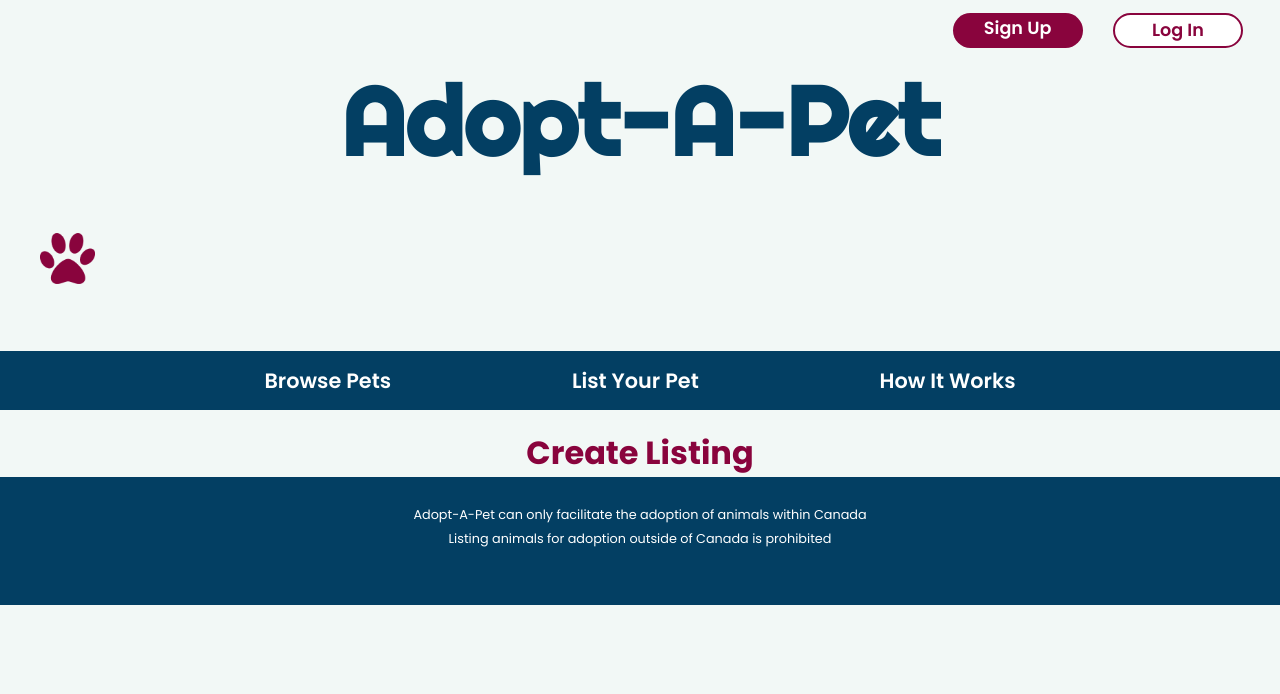
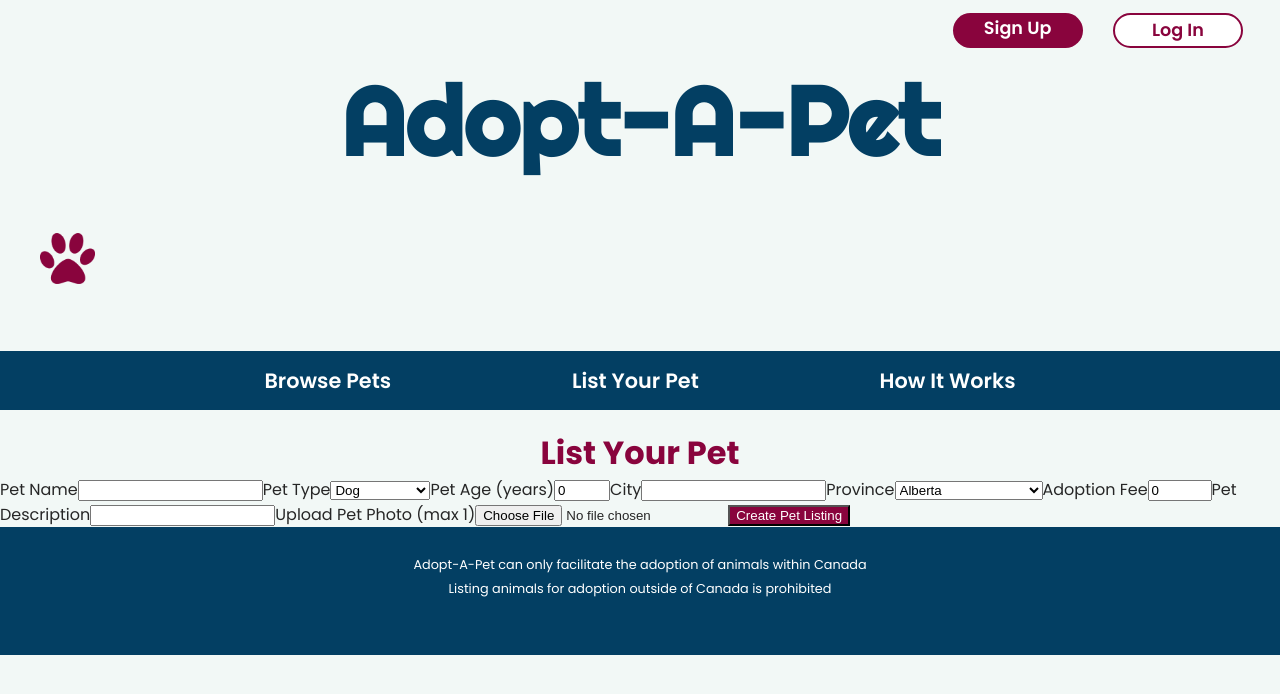
Before and after one commit to TiffanyStPierre/adopt-a-pet-app, a React (Create React App) app: page /create-listing in a window 1280 px wide. Shown: the top 694 px of the page. Built offline with nearby package versions, Linux system fonts and the light colour scheme; no server answers; sample sign-in values are in the browser's storage.

Commit message:
Create pet listing works, a few minor bugs to work out still

```diff
--- a/package.json
+++ b/package.json
@@ -12,6 +12,7 @@
     "react-router-dom": "^6.11.2",
     "react-scripts": "5.0.1",
     "react-toastify": "^9.1.3",
+    "uuid": "^9.0.0",
     "web-vitals": "^2.1.4"
   },
   "scripts": {
--- a/src/pages/CreateListing.jsx
+++ b/src/pages/CreateListing.jsx
@@ -1,5 +1,262 @@
+import { useState, useEffect, useRef } from 'react';
+import { getAuth, onAuthStateChanged } from 'firebase/auth';
+import {getStorage, ref, uploadBytesResumable, getDownloadURL} from 'firebase/storage';
+import {addDoc, collection, serverTimestamp} from 'firebase/firestore';
+import{db} from '../firebase.config';
+import { useNavigate } from 'react-router-dom';
+import Spinner from '../components/Spinner';
+import {toast} from 'react-toastify';
+import {v4 as uuidv4} from 'uuid';
+
 export default function CreateListing() {
+    const [loading, setLoading] = useState(false);
+    const [formData, setFormData] = useState({
+        type: '',
+        name: '',
+        age: 0,
+        city: '',
+        province: '',
+        description: '',
+        fee: 0,
+        images: [],
+    });
+    const [selectedPet, setSelectedPet] = useState('dog');
+    const [selectedProvince, setSelectedProvince] = useState('AB');
+
+    const auth = getAuth();
+    const navigate = useNavigate();
+    const isMounted = useRef(true);
+
+    const { name, age, city, description, fee, images } = formData;
+
+    useEffect(() => {
+        if (isMounted) {
+            onAuthStateChanged(auth, (user) => {
+                if (user) {
+                    setFormData({ ...formData, userRef: user.uid })
+                } else {
+                    navigate('/sign-in')
+                }
+            });
+        }
+
+        return () => {
+            isMounted.current = false;
+        }
+
+    }, [isMounted])
+
+    if (loading) {
+        return <Spinner />
+    }
+
+    const onSubmit = async (e) => {
+        e.preventDefault();
+        setLoading(true);
+
+        if(images.length !== 1) {
+            setLoading(false);
+            toast.error('Only 1 image may be uploaded for each pet')
+            return
+        }
+
+        // Store image in Firebase
+        const storeImage = async (image) => {
+            return new Promise((resolve, reject) => {
+                const storage = getStorage();
+                const fileName = `${auth.currentUser.uid}-${uuidv4()}`
+
+                const storageRef = ref(storage, 'images/' + fileName);
+
+                const uploadTask = uploadBytesResumable(storageRef, image);
+
+                uploadTask.on('state_changed',
+                    (snapshot) => {
+                        const progress = (snapshot.bytesTransferred / snapshot.totalBytes) * 100;
+                        console.log('Upload is ' + progress + '% done');
+                        switch (snapshot.state) {
+                            case 'paused':
+                                console.log('Upload is paused');
+                                break;
+                            case 'running':
+                                console.log('Upload is running');
+                                break;
+                        }
+                    },
+                    (error) => {
+                        reject(error);
+                    },
+                    () => {
+                        // Handle successful uploads on complete
+                        getDownloadURL(uploadTask.snapshot.ref).then((downloadURL) => {
+                            resolve(downloadURL);
+                        });
+                    }
+                )
+            })
+        }
+
+        const imgUrls = await Promise.all(
+            [...images].map((image) => storeImage(image))
+        ).catch(() => {
+            setLoading(false);
+            toast.error('Image not uploaded. Please try again.');
+            return
+        })
+
+        console.log(imgUrls);
+
+        const formDataCopy = {
+            ...formData,
+            imgUrls,
+            timestamp: serverTimestamp(),
+            province: selectedProvince,
+            type: selectedPet,
+        }
+
+        delete formDataCopy.images;
+
+        const docRef = await addDoc(collection(db, 'listings'), formDataCopy);
+        setLoading(false);
+        toast.success('Your listing has been saved');
+        navigate(`/${docRef.id}`);
+    }
+
+    const onMutate = e => {
+        if (e.target.files) {
+            setFormData((prevState) => ({
+                ...prevState,
+                images: e.target.files,
+            }))
+        }
+
+        if (e.target.id === 'type') {
+            setSelectedPet(e.target.value)
+        }
+
+        if (e.target.id === 'province') {
+            setSelectedProvince(e.target.value)
+        }
+
+        if (!e.target.files) {
+            setFormData((prevState) => ({
+                ...prevState,
+                [e.target.id]: e.target.value,
+            }))
+        }
+    }
+
     return (
-        <h2>Create Listing</h2>
+        <main>
+            <h2>List Your Pet</h2>
+            <form onSubmit={onSubmit}>
+                <label>Pet Name
+                    <input
+                        type='text'
+                        id='name'
+                        value={name}
+                        onChange={onMutate}
+                        maxLength='40'
+                        minLength='2'
+                        required
+                    />
+                </label>
+                <label>
+                    Pet Type
+                    <select name='listingPetType'
+                        value={selectedPet}
+                        id='type'
+                        onChange={onMutate}
+                        required
+                    >
+                        <option value="dog">Dog</option>
+                        <option value="cat">Cat</option>
+                        <option value="bird">Bird</option>
+                        <option value="smallAnimal">Small Animal</option>
+                        <option value="reptile">Reptile</option>
+                    </select>
+                </label>
+                <label>Pet Age (years)
+                    <input
+                        type='number'
+                        id='age'
+                        min='0'
+                        max='25'
+                        value={age}
+                        onChange={onMutate}
+                        required
+                    />
+                </label>
+                <label>City
+                    <input
+                        type='text'
+                        id='city'
+                        value={city}
+                        onChange={onMutate}
+                        maxLength='50'
+                        minLength='5'
+                        required
+                    />
+                </label>
+                <label>
+                    Province
+                    <select name='listingProvince'
+                        value={selectedProvince}
+                        id='province'
+                        onChange={onMutate}
+                        required
+                    >
+                        <option value="AB">Alberta</option>
+                        <option value="BC">British Columbia</option>
+                        <option value="MB">Maintoba</option>
+                        <option value="NB">New Brunswick</option>
+                        <option value="NL">Newfoundland</option>
+                        <option value="NT">Northwest Territories</option>
+                        <option value="NS">Nova Scotia</option>
+                        <option value="NU">Nunavut</option>
+                        <option value="ON">Ontario</option>
+                        <option value="PE">Prince Edward Island</option>
+                        <option value="QC">Quebec</option>
+                        <option value="SK">Saskatchewan</option>
+                        <option value="YT">Yukon</option>
+                    </select>
+                </label>
+                <label>Adoption Fee
+                    <input
+                        type='number'
+                        id='fee'
+                        min='0'
+                        max='500'
+                        value={fee}
+                        onChange={onMutate}
+                        required
+                    />
+                </label>
+                <label>Pet Description
+                    <input
+                        type='text'
+                        id='description'
+                        value={description}
+                        onChange={onMutate}
+                        maxLength='600'
+                        minLength='25'
+                        required
+                    />
+                </label>
+                <label>Upload Pet Photo (max 1)
+                    <input
+                    type='file'
+                    id='images'
+                    onChange={onMutate}
+                    max='1'
+                    accept='.jpg, .png, .jpeg, .webp'
+                    required
+                    />
+                </label>
+                <button type='submit' className='btn-dark'>
+                    Create Pet Listing
+                </button>
+            </form>
+        </main>
     )
 }
--- a/src/pages/Profile.jsx
+++ b/src/pages/Profile.jsx
@@ -83,6 +83,9 @@ export default function Profile() {
                         />
                     </form>
                 </div>
+                <Link to='/create-listing' className='create-listing-link'>
+                    Create A New Pet Listing
+                </Link>
             </section>
         </div>
     )
```
Also changed, not shown: 1 other file (tests, documents, lock files or other folders).
